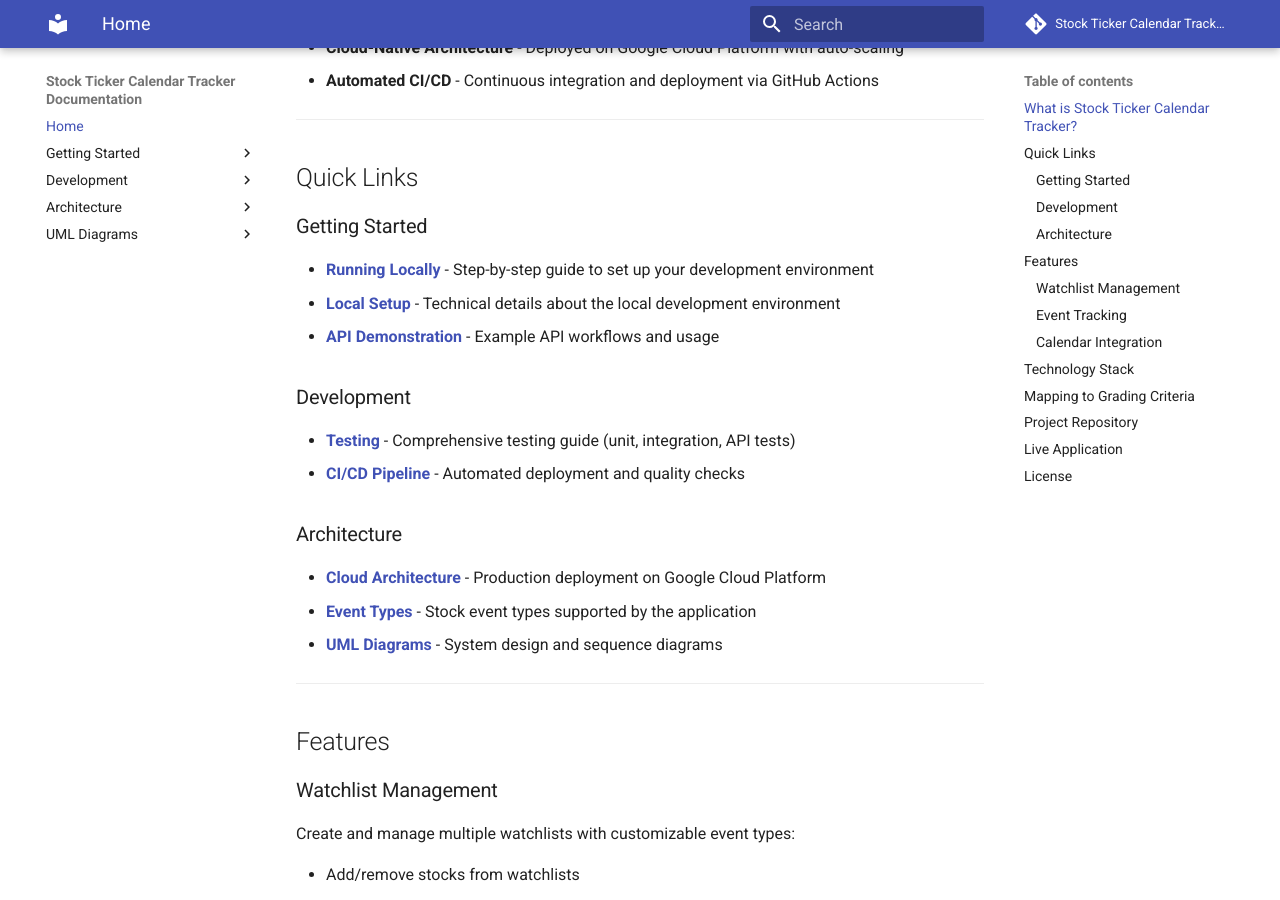
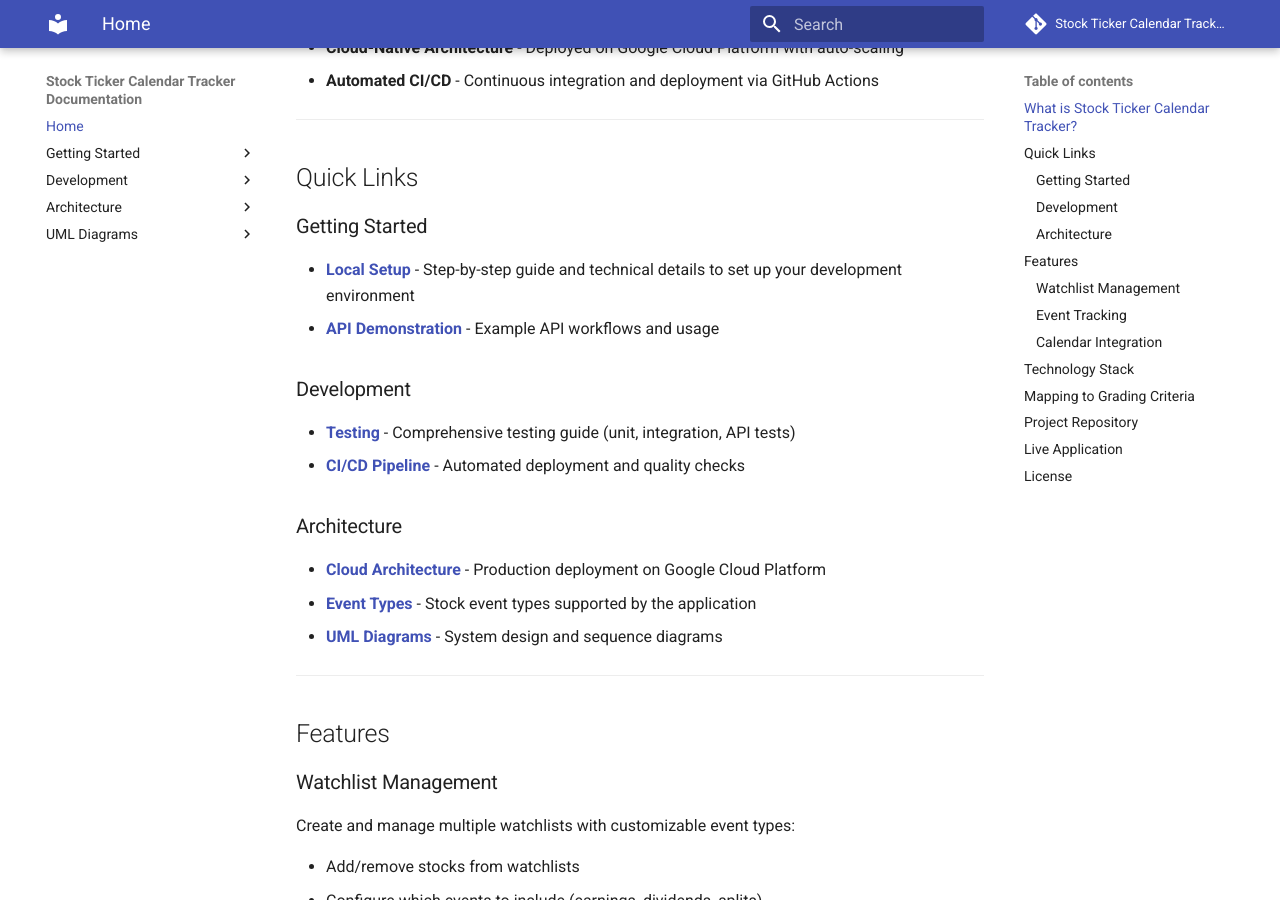
Before and after one commit to PhilippXXY/ticker-cal-tracker, an MkDocs documentation site: the page built from docs/index.md, in a window 1280 px wide and 900 px high, scrolled down 497 px. Built offline with MkDocs 1.6.1 and Material for MkDocs 9.7.7, drawn with Linux system fonts in a browser that asks for light colours; comment, search, counter and statistics services are not loaded.

Commit message:
Update docs/index.md
Co-authored-by: Copilot <175728472+Copilot@users.noreply.github.com>

```diff
--- a/docs/index.md
+++ b/docs/index.md
@@ -22,8 +22,7 @@ The Stock Ticker Calendar Tracker is a cloud-native web application that:
 
 ### Getting Started
 
-- **[Running Locally](running_locally.md)** - Step-by-step guide to set up your development environment
-- **[Local Setup](local_setup.md)** - Technical details about the local development environment
+- **[Local Setup](local_setup.md)** - Step-by-step guide and technical details to set up your development environment
 - **[API Demonstration](api_demonstration.md)** - Example API workflows and usage
 
 ### Development
```
